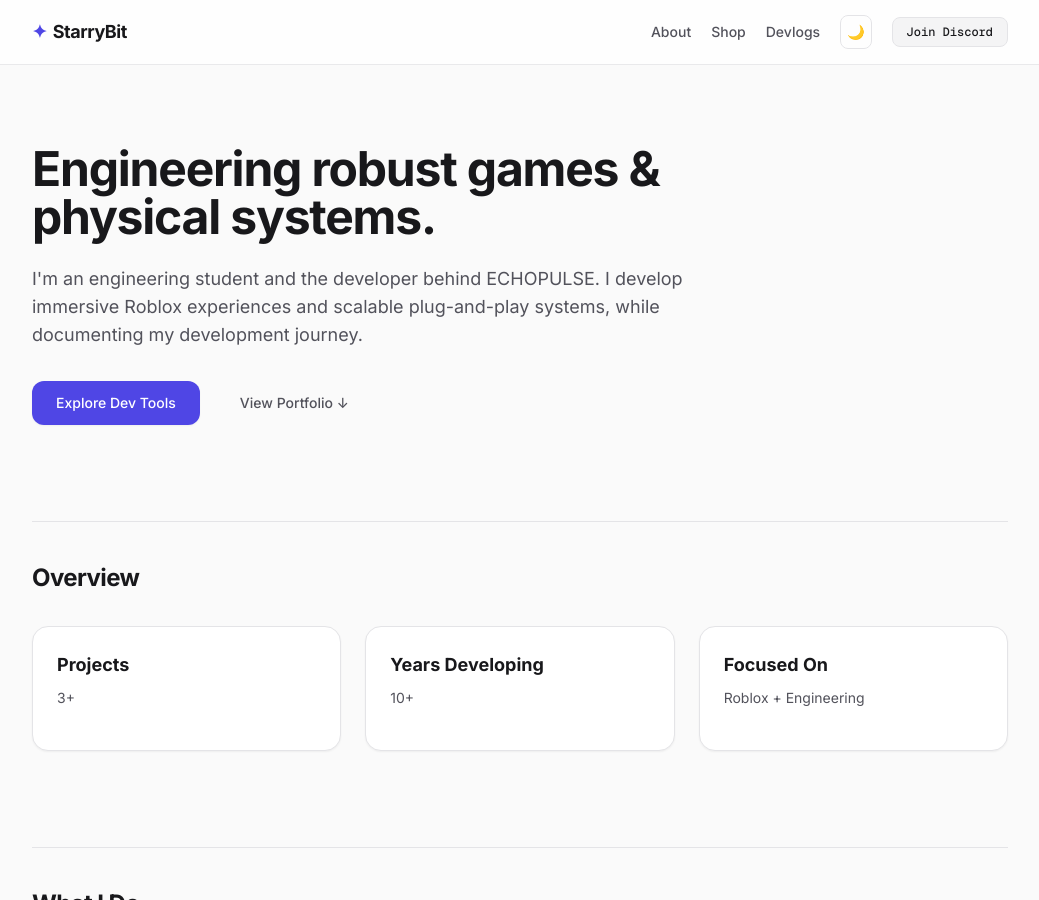
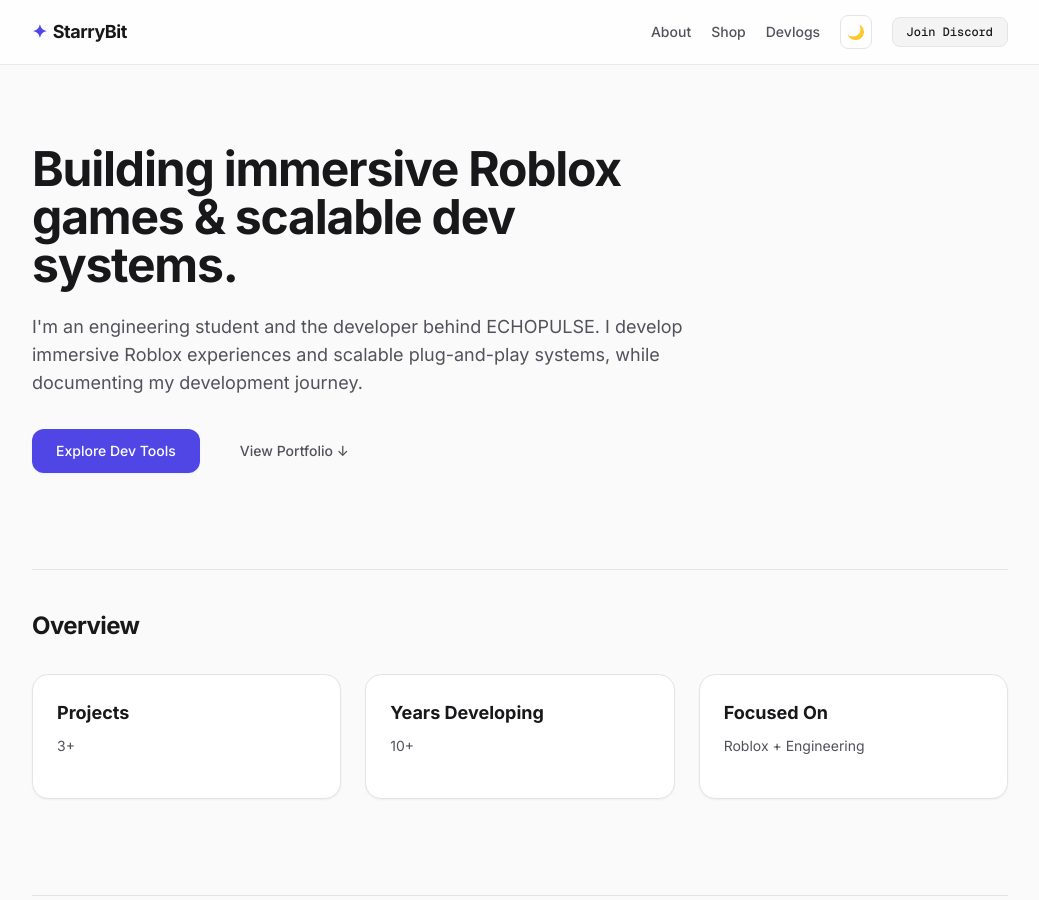
Before and after one commit to StarryBit/starrybit.github.io, a Jekyll site: the page built from index.html, in a window 1280 px wide and 900 px high. Shown: the whole window, without its empty margins (120-1159 px from the left). Built offline with Jekyll 4.4.1, drawn with Linux system fonts in a browser that asks for light colours; nearby versions of some CDN libraries.

Commit message:
Update index.html

```diff
--- a/index.html
+++ b/index.html
@@ -6,7 +6,7 @@ title: StarryBit | Roblox Systems Engineering
 <!-- Hero Section -->
 <section class="max-w-2xl mb-24">
     <h1 class="text-4xl md:text-5xl font-bold tracking-tight mb-6 leading-[1.15]">
-        Engineering robust games & physical systems.
+        Building immersive Roblox games & scalable dev systems.
     </h1>
     <p class="text-base md:text-lg text-zinc-600 dark:text-zinc-400 leading-relaxed mb-8">
         I'm an engineering student and the developer behind ECHOPULSE. I develop immersive Roblox experiences and scalable plug-and-play systems, while documenting my development journey.
```
